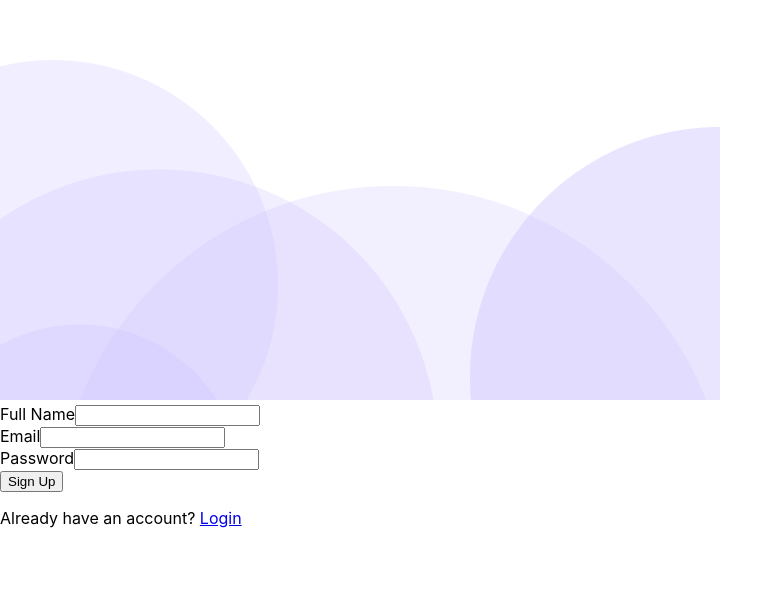
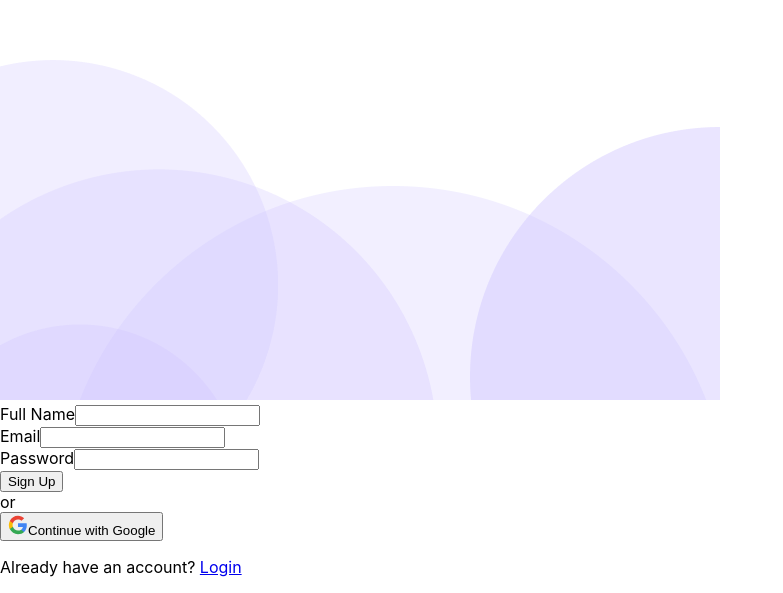
Before and after one commit to Rishika984/SamayaSync, a React (Create React App) app: page /signup in a window 1280 px wide. Shown: the part 1418-2011 px from the top of the page, without its empty margins (0-783 px from the left). Before the commit the page ends 1962 px from the top, so only its background shows below. Built offline with nearby package versions, Linux system fonts and the light colour scheme; the HTML template or start-up script is replaced by a standard one.

Commit message:
Added continue with google

```diff
--- a/src/App.css
+++ b/src/App.css
@@ -395,6 +395,55 @@ body {
 .auth-button:hover {
   background: #9170e6;
   transform: translateY(-1px);
+}
+
+.auth-divider {
+  display: flex;
+  align-items: center;
+  margin: 1.5rem 0 1rem 0;
+}
+
+.auth-divider::before,
+.auth-divider::after {
+  content: '';
+  flex: 1;
+  height: 1px;
+  background: #e2e8f0;
+}
+
+.auth-divider span {
+  margin: 0 1rem;
+  color: #64748b;
+  font-size: 0.875rem;
+  font-weight: 500;
+}
+
+.google-button {
+  width: 100%;
+  background: #ffffff;
+  color: #374151;
+  border: 2px solid #e5e7eb;
+  padding: 1.05rem;
+  border-radius: 10px;
+  font-size: 1.05rem;
+  font-weight: 600;
+  cursor: pointer;
+  transition: all 0.15s ease;
+  display: flex;
+  align-items: center;
+  justify-content: center;
+  gap: 0.75rem;
+  margin-bottom: 0.5rem;
+}
+
+.google-button:hover {
+  background: #f9fafb;
+  border-color: #d1d5db;
+  transform: translateY(-1px);
+}
+
+.google-button svg {
+  flex-shrink: 0;
 }
 
 .auth-footer {
--- a/src/components/Signup.jsx
+++ b/src/components/Signup.jsx
@@ -84,6 +84,20 @@ function Signup() {
 
           <button type="submit" className="auth-button">Sign Up</button>
 
+          <div className="auth-divider">
+            <span>or</span>
+          </div>
+
+          <button type="button" className="google-button">
+            <svg width="20" height="20" viewBox="0 0 24 24" fill="none" xmlns="http://www.w3.org/2000/svg">
+              <path d="M22.56 12.25c0-.78-.07-1.53-.2-2.25H12v4.26h5.92c-.26 1.37-1.04 2.53-2.21 3.31v2.77h3.57c2.08-1.92 3.28-4.74 3.28-8.09z" fill="#4285F4"/>
+              <path d="M12 23c2.97 0 5.46-.98 7.28-2.66l-3.57-2.77c-.98.66-2.23 1.06-3.71 1.06-2.86 0-5.29-1.93-6.16-4.53H2.18v2.84C3.99 20.53 7.7 23 12 23z" fill="#34A853"/>
+              <path d="M5.84 14.09c-.22-.66-.35-1.36-.35-2.09s.13-1.43.35-2.09V7.07H2.18C1.43 8.55 1 10.22 1 12s.43 3.45 1.18 4.93l2.85-2.22.81-.62z" fill="#FBBC05"/>
+              <path d="M12 5.38c1.62 0 3.06.56 4.21 1.64l3.15-3.15C17.45 2.09 14.97 1 12 1 7.7 1 3.99 3.47 2.18 7.07l3.66 2.84c.87-2.6 3.3-4.53 6.16-4.53z" fill="#EA4335"/>
+            </svg>
+            Continue with Google
+          </button>
+
           <p className="auth-footer">
             Already have an account? <Link to="/login" className="auth-link">Login</Link>
           </p>
```
